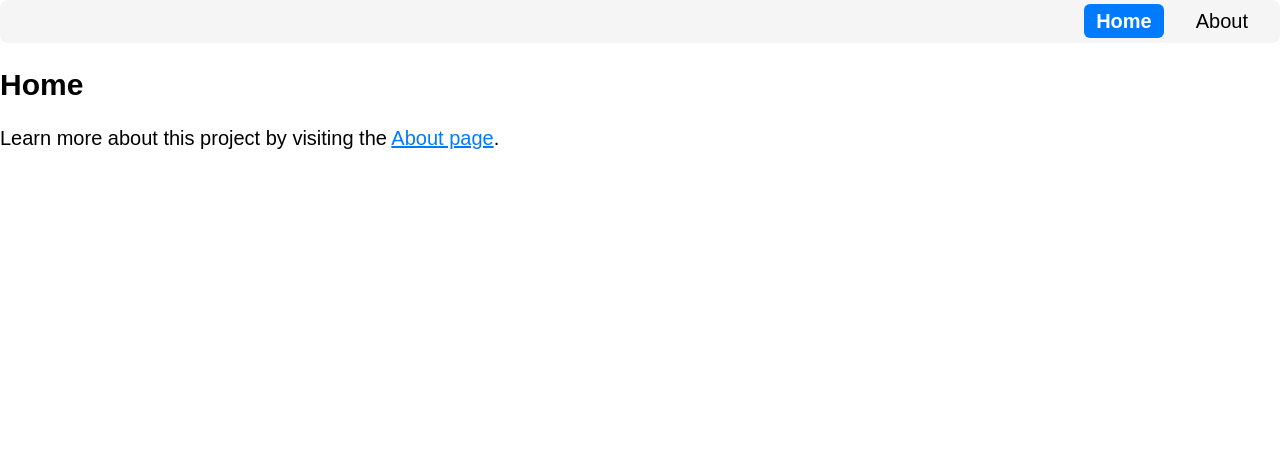
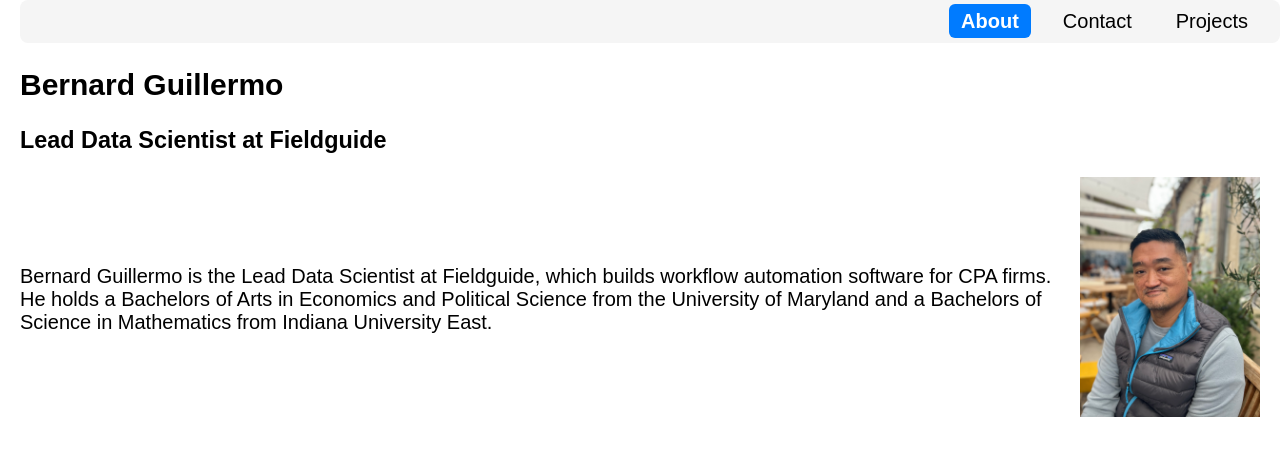
Before and after one commit to bernardguillermo6/jhu_software_concepts, a Flask app: page / in a window 1280 px wide. Shown: the top 456 px of the page. Run offline with Flask 3, Linux system fonts and the light colour scheme.

Commit message:
pushing latest files

```diff
--- a/module_1/app/pages.py
+++ b/module_1/app/pages.py
@@ -3,9 +3,13 @@ from flask import Blueprint, render_template
 bp = Blueprint("pages", __name__)
 
 @bp.route("/")
-def home():
-    return render_template("pages/home.html")
-
-@bp.route("/about")
 def about():
     return render_template("pages/about.html")
+
+@bp.route("/contact")
+def contact():
+    return render_template("pages/contact.html")
+
+@bp.route("/projects")
+def projects():
+    return render_template("pages/projects.html")
--- a/module_1/app/static/styles.css
+++ b/module_1/app/static/styles.css
@@ -7,6 +7,7 @@
     font-size: 20px;
     margin: 0 auto;
     text-align: left;
+    padding-left: 20px;
   }
 
   a,
@@ -50,3 +51,25 @@
     color: white;
     background-color: #007BFF; /* blue highlight */
   }
+
+  .about-container {
+    display: flex;
+    align-items: center;       /* vertically centers text and image */
+    gap: 10px;                 /* space between text and image */
+    flex-wrap: wrap;           /* allows wrapping on small screens */
+  }
+
+  .about-text {
+    flex: 1;
+  }
+
+  .about-image img {
+    max-width: 200px;
+    height: auto;
+    padding-right: 20px;
+  }
+
+  main {
+    margin: 0;
+    padding: 0;
+  }
--- a/module_1/app/templates/_navigation.html
+++ b/module_1/app/templates/_navigation.html
@@ -1,10 +1,13 @@
 <nav>
     <ul>
-      <li class="{% if request.path == url_for('pages.home') %}active{% endif %}">
-        <a href="{{ url_for('pages.home') }}">Home</a>
-      </li>
       <li class="{% if request.path == url_for('pages.about') %}active{% endif %}">
         <a href="{{ url_for('pages.about') }}">About</a>
       </li>
+      <li class="{% if request.path == url_for('pages.contact') %}active{% endif %}">
+        <a href="{{ url_for('pages.contact') }}">Contact</a>
+      </li>
+      <li class="{% if request.path == url_for('pages.projects') %}active{% endif %}">
+        <a href="{{ url_for('pages.projects') }}">Projects</a>
+      </li>
     </ul>
   </nav>
--- a/module_1/app/templates/pages/about.html
+++ b/module_1/app/templates/pages/about.html
@@ -1,9 +1,19 @@
 {% extends 'base.html' %}
 
 {% block header %}
-  <h2>{% block title %}About{% endblock title %}</h2>
+  <div class="about-header">
+    <h2>Bernard Guillermo</h2>
+    <h3>Lead Data Scientist at Fieldguide</h3>
+  </div>
 {% endblock header %}
 
 {% block content %}
-  <p>This is a message board for friendly messages.</p>
+<div class="about-container">
+  <div class="about-text">
+    <p>Bernard Guillermo is the Lead Data Scientist at Fieldguide, which builds workflow automation software for CPA firms. He holds a Bachelors of Arts in Economics and Political Science from the University of Maryland and a Bachelors of Science in Mathematics from Indiana University East.</p>
+  </div>
+  <div class="about-image">
+    <img src="{{ url_for('static', filename='images/IMG_8867.jpeg') }}" alt="Bernard's photo">
+  </div>
+</div>
 {% endblock content %}
--- a/module_1/app/templates/pages/home.html
+++ /dev/null
@@ -1,12 +0,0 @@
-{% extends 'base.html' %}
-
-{% block header %}
-  <h2>{% block title %}Home{% endblock title %}</h2>
-{% endblock header %}
-
-{% block content %}
-  <p>
-    Learn more about this project by visiting the
-    <a href="{{ url_for('pages.about') }}">About page</a>.
-  </p>
-{% endblock content %}
--- a/module_1/run.py
+++ b/module_1/run.py
@@ -4,4 +4,4 @@ from app import create_app
 app = create_app()  # create Flask app instance
 
 if __name__ == "__main__":
-    app.run(debug=True, host="127.0.0.1", port=8000)
+    app.run(debug=True, host="127.0.0.1", port=8080)
```
Also changed, not shown: module_1/app/templates/pages/contact.html (added, +13 -0 lines), module_1/app/templates/pages/projects.html (added, +15 -0 lines), module_1/app/static/images/IMG_8867.jpeg (added).
